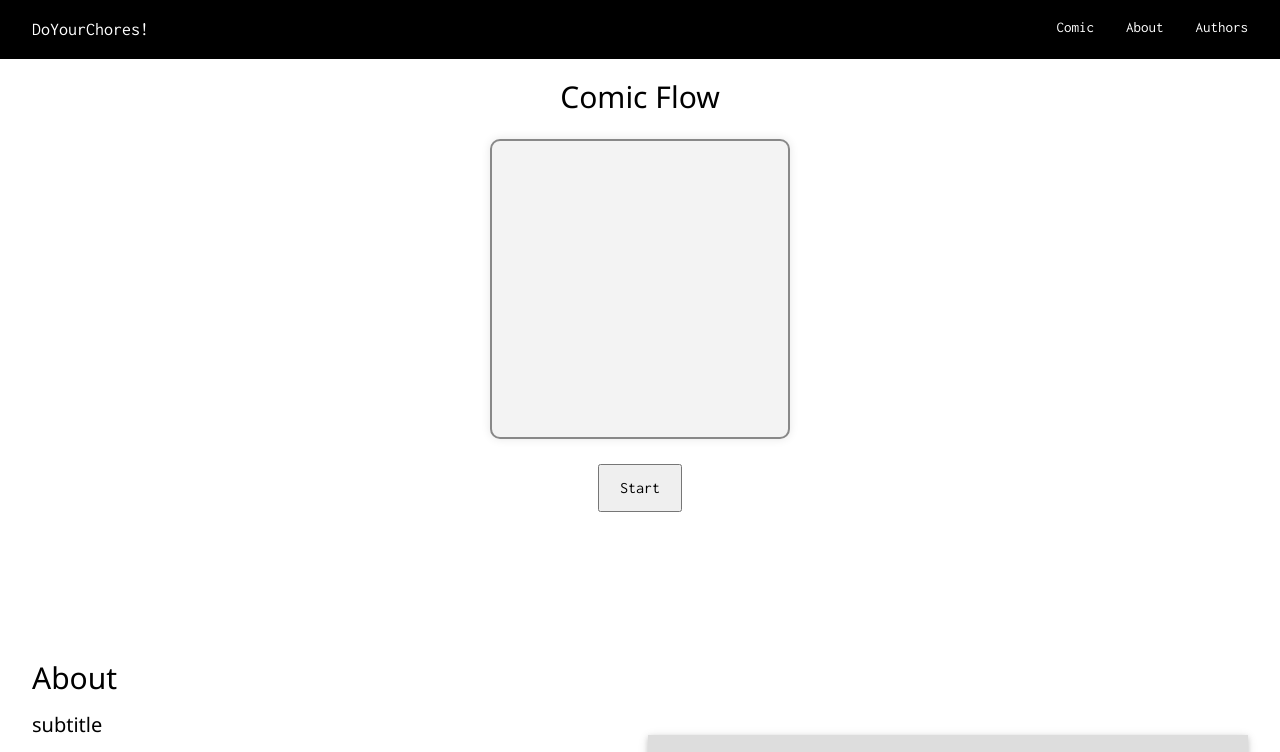
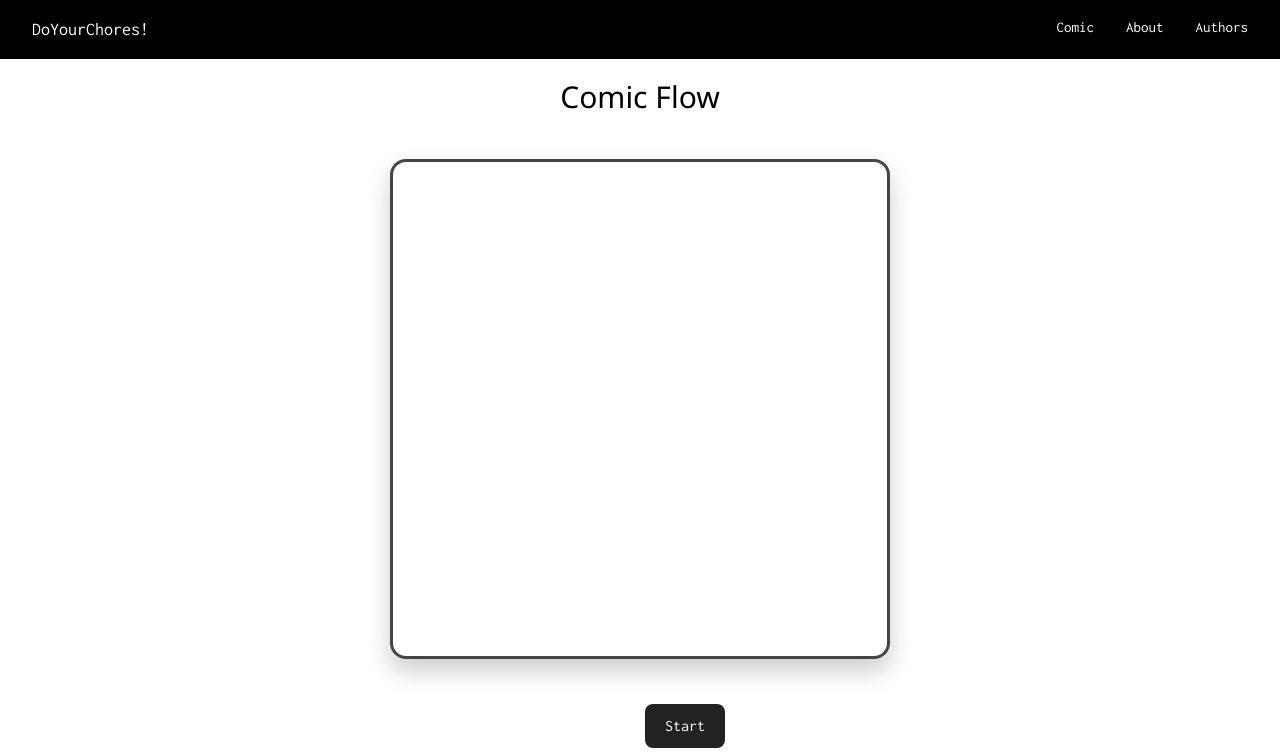
Before and after one commit to evva5667/Comic-Wifi-Password, a plain HTML site: page index.html in a window 1280 px wide. Shown: the top 752 px of the page. Drawn offline with nearby package versions, Linux system fonts and the light colour scheme.

Commit message:
Update Style.css

```diff
--- a/Style.css
+++ b/Style.css
@@ -12,21 +12,34 @@ body, html {
 }
 
 .comic-box {
-  margin: 20px auto;
-  width: 300px;
-  height: 300px;
-  padding: 20px;
-  background-color: #f3f3f3;
-  border: 2px solid #888;
-  border-radius: 10px;
-  font-size: 22px;
-  line-height: 1.6;
+  margin: 40px auto;
+  width: 500px;
+  height: 500px;
+  padding: 10px;
+  background-color: #fff;
+  border: 3px solid #444;
+  border-radius: 16px;
+  box-shadow: 0 12px 24px rgba(0, 0, 0, 0.2);
   display: flex;
   align-items: center;
   justify-content: center;
-  text-align: center;
-  box-shadow: 0 0 10px rgba(0, 0, 0, 0.1);
+  transition: transform 0.3s ease, box-shadow 0.3s ease;
 }
+
+.comic-box:hover {
+  transform: scale(1.02);
+  box-shadow: 0 16px 32px rgba(0, 0, 0, 0.25);
+}
+
+#comic-image {
+  width: 100%;
+  height: 100%;
+  object-fit: contain;
+  display: block;
+  border-radius: 10px;
+}
+
+
 #comic-controls button {
   margin: 5px;
   padding: 10px 20px;
@@ -55,3 +68,44 @@ body, html {
   font-style: italic;
   color: #555;
 }
+
+
+.comic-box {
+  margin: 40px auto;
+  width: 500px;
+  height: 500px;
+  padding: 10px;
+  background-color: #fff;
+  border: 3px solid #444;
+  border-radius: 16px;
+  box-shadow: 0 12px 24px rgba(0, 0, 0, 0.2);
+  display: flex;
+  align-items: center;
+  justify-content: center;
+  position: relative;
+}
+
+#comic-image {
+  width: 100%;
+  height: 100%;
+  object-fit: contain;
+  display: none; /* Hide initially */
+  border-radius: 10px;
+}
+
+#startBtn {
+  position: absolute;
+  z-index: 2;
+  padding: 12px 24px;
+  font-size: 18px;
+  background-color: #222;
+  color: white;
+  border: none;
+  border-radius: 8px;
+  cursor: pointer;
+  transition: background-color 0.2s ease;
+}
+
+#startBtn:hover {
+  background-color: #555;
+}
```
